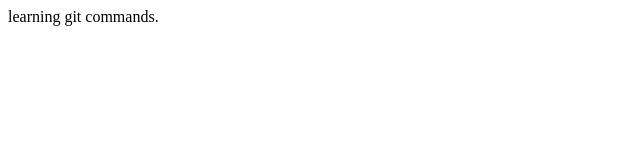
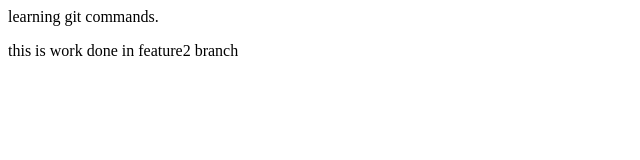
Before and after one commit to shreyash329/another-repo, a plain HTML site: page index.html in a window 1280 px wide. Shown: the whole page, without its empty margins (0-640 px from the left). Drawn offline with Linux system fonts and the light colour scheme.

Commit message:
added a para

```diff
--- a/index.html
+++ b/index.html
@@ -7,5 +7,6 @@
 </head>
 <body>
     <h1?>learning git commands.</h1>
+    <p>this is work done in feature2 branch </p>
 </body>
 </html>
```
